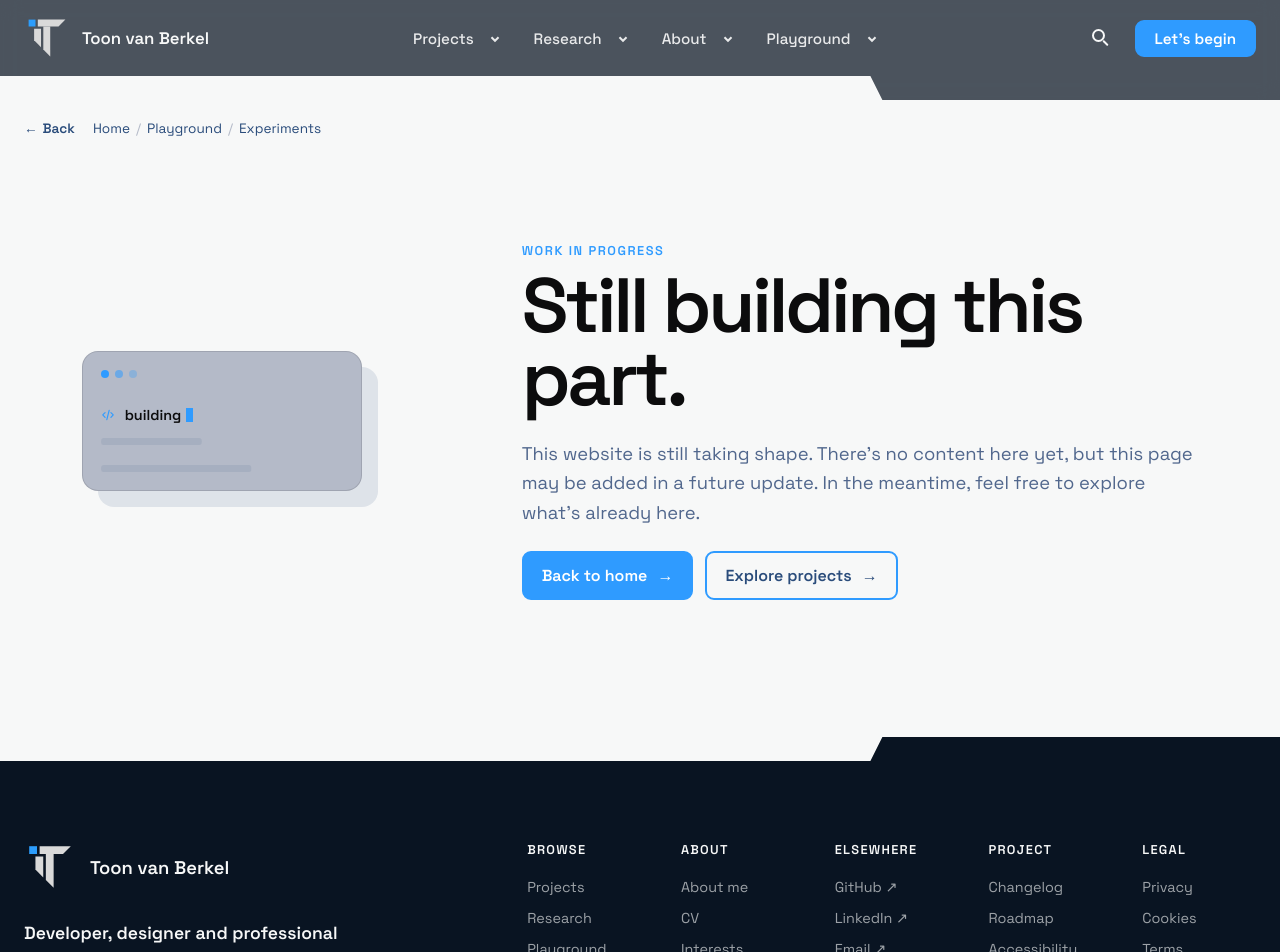
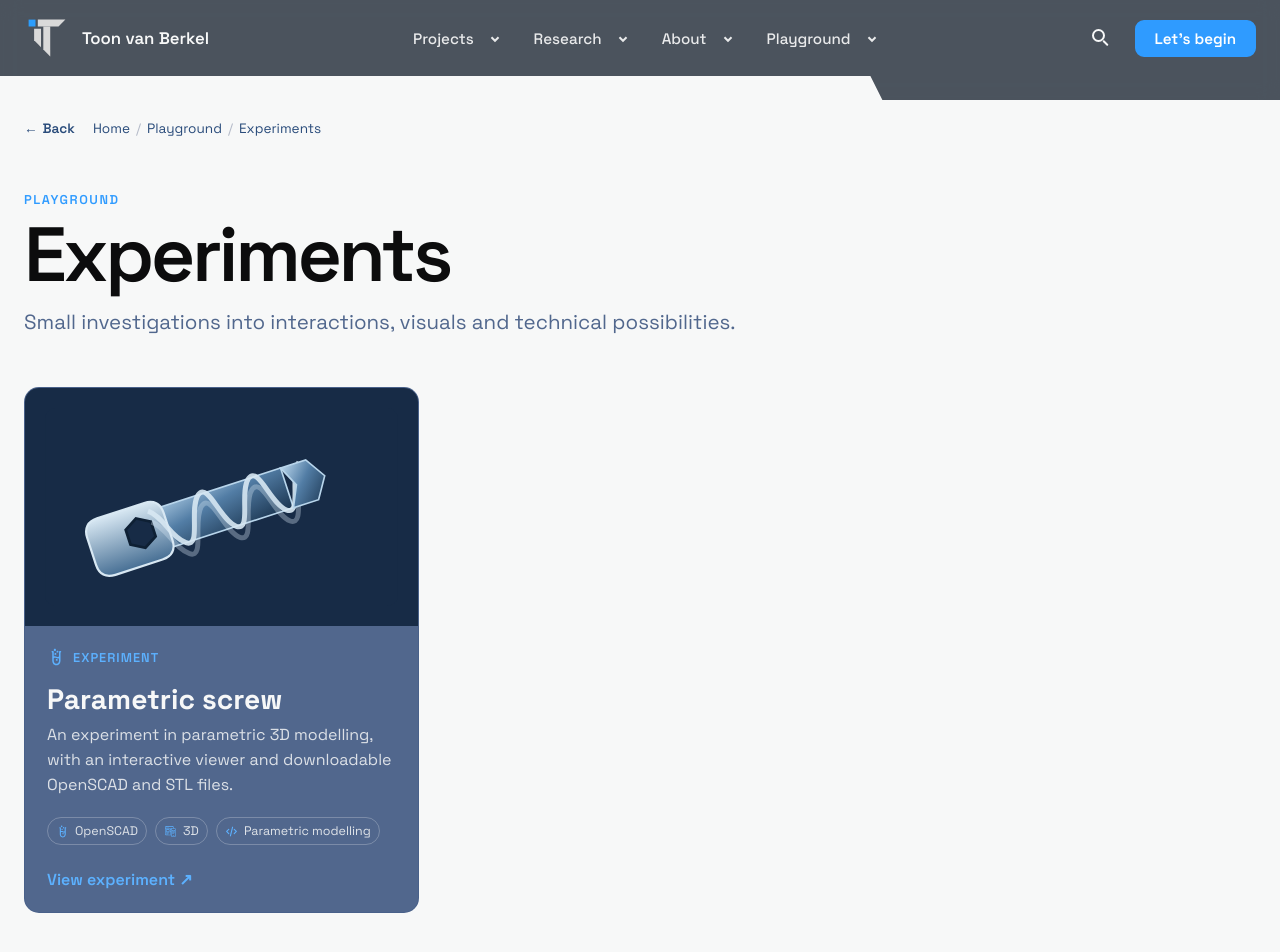
Before and after one commit to toon-van-berkel/toonvb.com, a SvelteKit app: page /playground/experiments in a window 1280 px wide. Shown: the top 952 px of the page. Built offline with nearby package versions, Linux system fonts and the light colour scheme.

Commit message:
feat: publish parametric screw in experiments overview

```diff
--- a/src/lib/pages/playground/playground-en.ts
+++ b/src/lib/pages/playground/playground-en.ts
@@ -6,7 +6,7 @@ export const page = {
         { title: 'Prototypes', description: 'A place for ideas that need to become tangible before I can decide whether they work.', status: 'Empty for now' },
         { title: 'Weird ideas', description: 'A place for questions that take an unexpected turn and become more elaborate than planned.', status: 'Empty for now' },
         { title: 'Small tools', description: 'A place for useful little things that remove friction from a workflow or solve a specific problem.', status: 'Empty for now' },
-        { title: 'A screw, built with code.', description: 'A small OpenSCAD experiment exploring a parametrically modelled screw with visible helical threads.', status: 'Experiment', href: '/playground/experiments/parametric-screw', icon: 'experiment', tags: [{ label: 'OpenSCAD', icon: 'experiment' }, { label: '3D', icon: 'prototype' }, { label: 'Parametric modelling', icon: 'developer' }] }
+        { title: 'Parametric screw', description: 'An experiment in parametric 3D modelling, with an interactive viewer and downloadable OpenSCAD and STL files.', status: 'Experiment', href: '/playground/experiments/parametric-screw', icon: 'experiment', image: '/playground/screw/screw-preview.svg', imageAlt: 'Parametric screw model preview', tags: [{ label: 'OpenSCAD', icon: 'experiment' }, { label: '3D', icon: 'prototype' }, { label: 'Parametric modelling', icon: 'developer' }] }
     ],
     emptyMessage: 'The playground is still taking shape. Experiments and prototypes will appear here as I have something to share.'
 } satisfies PlaygroundPageDefinition;
--- a/src/lib/pages/playground/playground-nl.ts
+++ b/src/lib/pages/playground/playground-nl.ts
@@ -6,7 +6,7 @@ export const page = {
         { title: 'Prototypes', description: 'A place for ideas that need to become tangible before I can decide whether they work.', status: 'Empty for now' },
         { title: 'Weird ideas', description: 'A place for questions that take an unexpected turn and become more elaborate than planned.', status: 'Empty for now' },
         { title: 'Small tools', description: 'A place for useful little things that remove friction from a workflow or solve a specific problem.', status: 'Volgt later' },
-        { title: 'Een schroef, gebouwd met code.', description: 'Een klein OpenSCAD-experiment met een parametrisch gemodelleerde schroef en zichtbare spiraalvormige draad.', status: 'Experiment', href: '/playground/experiments/parametric-screw', icon: 'experiment', tags: [{ label: 'OpenSCAD', icon: 'experiment' }, { label: '3D', icon: 'prototype' }, { label: 'Parametrisch modelleren', icon: 'developer' }] }
+        { title: 'Parametrische schroef', description: 'Een experiment met parametrisch 3D-modelleren, met een interactieve viewer en downloadbare OpenSCAD- en STL-bestanden.', status: 'Experiment', href: '/playground/experiments/parametric-screw', icon: 'experiment', image: '/playground/screw/screw-preview.svg', imageAlt: 'Voorbeeld van een parametrische schroef', tags: [{ label: 'OpenSCAD', icon: 'experiment' }, { label: '3D', icon: 'prototype' }, { label: 'Parametrisch modelleren', icon: 'developer' }] }
     ],
     emptyMessage: 'De playground krijgt nog vorm. Hier verschijnen experimenten en prototypes zodra ik iets te delen heb.'
 } satisfies PlaygroundPageDefinition;
--- a/src/lib/search/index.ts
+++ b/src/lib/search/index.ts
@@ -9,6 +9,8 @@ import { page as aboutEn } from '$lib/pages/about/about-en';
 import { page as aboutNl } from '$lib/pages/about/about-nl';
 import { page as contactEn } from '$lib/pages/contact/contact-en';
 import { page as contactNl } from '$lib/pages/contact/contact-nl';
+import { page as playgroundEn } from '$lib/pages/playground/playground-en';
+import { page as playgroundNl } from '$lib/pages/playground/playground-nl';
 
 export type SearchResultType = 'Page' | 'Project' | 'Research';
 
@@ -42,7 +44,7 @@ function pageEntries(locale: Locale): SearchEntry[] {
 		{ id: 'projects', href: '/projects', title: projects.header.title, description: projects.header.description ?? '', type: 'Page', keywords: ['projects', 'projecten', 'work'] },
 		{ id: 'research', href: '/research', title: research.header.title, description: research.header.description ?? '', type: 'Research', keywords: ['research', 'onderzoek', 'topics'] },
 		{ id: 'playground', href: '/playground', title: 'Playground', description: 'Experiments and prototypes.', type: 'Page', keywords: ['playground', 'experiments', 'prototypes'] },
-		{ id: 'parametric-screw', href: '/playground/experiments/parametric-screw', title: locale === 'en' ? 'A screw, built with code.' : 'Een schroef, gebouwd met code.', description: locale === 'en' ? 'A parametric OpenSCAD and 3D modelling experiment.' : 'Een parametrisch OpenSCAD- en 3D-modelexperiment.', type: 'Page', keywords: ['screw', 'schroef', 'openscad', '3d', 'parametric', 'parametrisch'] },
+		...((locale === 'en' ? playgroundEn : playgroundNl).items.filter((item) => item.href).map((item) => ({ id: 'parametric-screw', href: item.href!, title: item.title, description: item.description, type: 'Page' as const, keywords: ['screw', 'schroef', 'openscad', '3d', 'parametric', 'parametrisch'] }))),
 		{ id: 'mallorca-2026', href: '/about/travel/mallorca-2026', title: 'Mallorca 2026', description: locale === 'en' ? 'Places visited, walks taken and moments from a trip to Mallorca.' : 'Plekken, wandelingen en momenten van een reis naar Mallorca.', type: 'Page', keywords: ['mallorca', 'travel', 'vakantie', 'spain', 'majorca'] },
 		{ id: 'changelog', href: '/changelog', title: 'Changelog', description: 'Recent website updates.', type: 'Page', keywords: ['updates', 'release notes'] },
 		{ id: 'roadmap', href: '/roadmap', title: 'Roadmap', description: 'What is coming next.', type: 'Page', keywords: ['future', 'planning'] }
--- a/src/lib/types/page.ts
+++ b/src/lib/types/page.ts
@@ -56,6 +56,8 @@ export interface PlaygroundItem {
     description: string;
     status: string;
     href?: string;
+    image?: string;
+    imageAlt?: string;
     icon?: import('$lib/components/icon/Icon.svelte').IconName;
     tags?: readonly { label: string; icon: import('$lib/components/icon/Icon.svelte').IconName }[];
 }
--- a/src/routes/playground/experiments/+page.svelte
+++ b/src/routes/playground/experiments/+page.svelte
@@ -1,5 +1,54 @@
 <script lang="ts">
-    import StatusPage from '$lib/components/status/StatusPage.svelte';
+    import Icon from '$lib/components/icon/Icon.svelte';
+    import { locale } from '$lib/i18n';
+    import { page as playgroundEn } from '$lib/pages/playground/playground-en';
+    import { page as playgroundNl } from '$lib/pages/playground/playground-nl';
+
+    const pages = { en: playgroundEn, nl: playgroundNl } as const;
+    const experiments = $derived(pages[$locale].items.filter((item) => item.href));
 </script>
 
-<StatusPage mode="under-construction" />
+<svelte:head>
+    <title>{$locale === 'nl' ? 'Experimenten | Playground' : 'Experiments | Playground'} | Toon van Berkel</title>
+    <meta name="description" content={$locale === 'nl' ? 'Interactieve experimenten en technische verkenningen.' : 'Interactive experiments and technical explorations.'} />
+</svelte:head>
+
+<main><section class="section experiments-page" data-page-header>
+    <p class="section__eyebrow">Playground</p>
+    <h1 class="section__title">{$locale === 'nl' ? 'Experimenten' : 'Experiments'}</h1>
+    <p class="section__lead">{$locale === 'nl' ? 'Kleine onderzoeken naar interactie, beeld en technische mogelijkheden.' : 'Small investigations into interactions, visuals and technical possibilities.'}</p>
+    <div class="experiments-grid">
+        {#each experiments as experiment (experiment.href)}
+            <a class="experiment-card" href={experiment.href}>
+                {#if experiment.image}<div class="experiment-card__preview"><img src={experiment.image} alt={experiment.imageAlt ?? ''} /></div>{/if}
+                <div class="experiment-card__body">
+                    <div class="experiment-card__heading"><Icon name={experiment.icon ?? 'experiment'} variant="tag" /><span>{experiment.status}</span></div>
+                    <h2>{experiment.title}</h2><p>{experiment.description}</p>
+                    {#if experiment.tags}<ul class="experiment-card__tags">{#each experiment.tags as tag}<li><Icon name={tag.icon} variant="tag" />{tag.label}</li>{/each}</ul>{/if}
+                    <span class="experiment-card__cta">{$locale === 'nl' ? 'Bekijk experiment' : 'View experiment'} <span aria-hidden="true">↗</span></span>
+                </div>
+            </a>
+        {/each}
+    </div>
+</section></main>
+
+<style>
+    .experiments-page { overflow: visible; }
+    .experiments-grid { display: grid; grid-template-columns: repeat(3, minmax(0, 1fr)); gap: 24px; margin-top: 48px; align-items: start; }
+    .experiment-card { display: flex; width: min(100%, 420px); min-width: 0; flex-direction: column; overflow: hidden; border: 1px solid rgba(42,76,123,.18); border-radius: 15px; background: var(--color-baltic-blue); color: var(--color-light); text-decoration: none; transition: transform 180ms ease, background-color 180ms ease, box-shadow 180ms ease; }
+    .experiment-card:hover, .experiment-card:focus-visible { transform: translateY(-3px); background: var(--color-dusk-blue); box-shadow: 0 12px 24px rgba(23,43,70,.14); outline: 3px solid var(--color-primary); outline-offset: 3px; }
+    .experiment-card__preview { aspect-ratio: 16 / 9; padding: 20px; background: #172b46; }
+    .experiment-card__preview img { display: block; width: 100%; height: 100%; object-fit: contain; }
+    .experiment-card__body { display: flex; min-height: 260px; flex-direction: column; padding: 22px; }
+    .experiment-card__heading { display: flex; align-items: center; gap: 8px; color: var(--color-primary-hover); font-size: .8rem; font-weight: 600; text-transform: uppercase; letter-spacing: .08em; }
+    .experiment-card__heading :global(.icon) { width: 18px; height: 18px; color: currentColor; }
+    .experiment-card h2 { margin: 18px 0 8px; color: var(--color-light); font-size: clamp(1.5rem,2.2vw,1.8rem); line-height: 1.1; }
+    .experiment-card p { margin: 0; color: rgba(247,248,248,.84); font-size: 1rem; line-height: 1.55; }
+    .experiment-card__tags { display: flex; flex-wrap: wrap; gap: 8px; margin: 20px 0 0; padding: 0; list-style: none; }
+    .experiment-card__tags li { display: inline-flex; align-items: center; gap: 6px; padding: 5px 8px; border: 1px solid rgba(247,248,248,.25); border-radius: 999px; color: rgba(247,248,248,.86); font-size: .78rem; }
+    .experiment-card__tags :global(.icon) { width: 13px; height: 13px; color: var(--color-primary-hover); }
+    .experiment-card__cta { margin-top: auto; padding-top: 24px; color: var(--color-primary-hover); font-weight: 600; }
+    @media (max-width:1100px) { .experiments-grid { grid-template-columns: repeat(2,minmax(0,1fr)); } }
+    @media (max-width:700px) { .experiments-grid { grid-template-columns: 1fr; gap: 16px; margin-top: 32px; } .experiment-card { width: 100%; } .experiment-card__body { min-height: 0; padding: 20px; } }
+    @media (prefers-reduced-motion:reduce) { .experiment-card { transition: none; } }
+</style>
```
Also changed, not shown: static/playground/screw/screw-preview.svg (added), 1 other file (tests, documents, lock files or other folders).
